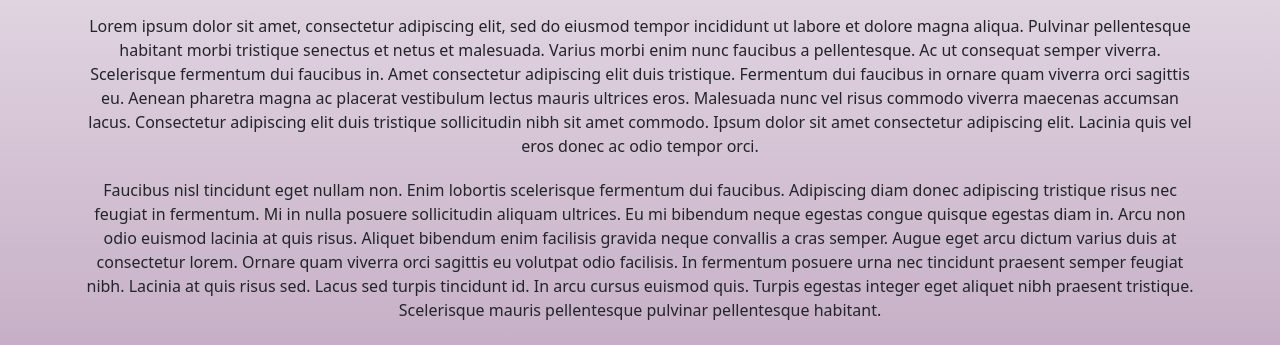
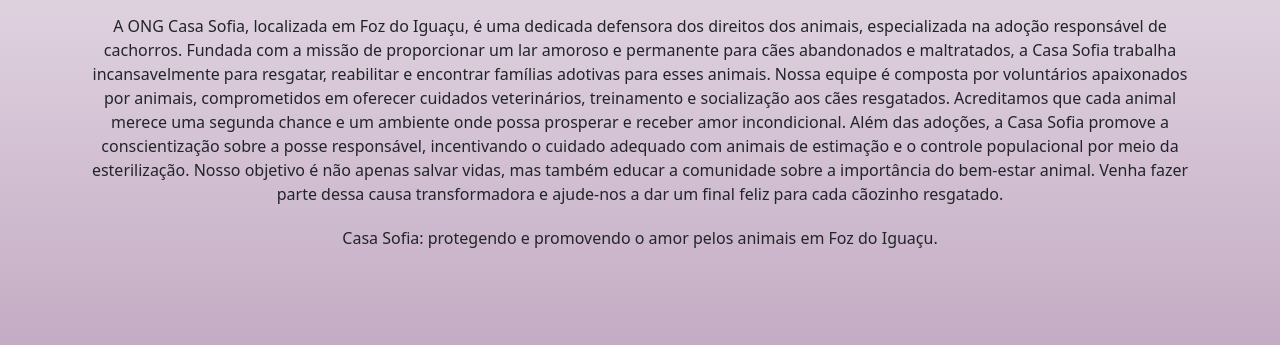
Before and after one commit to Marcusss197/Casa-Sofia, a plain HTML site: page sobrenos.html in a window 1280 px wide. Shown: the part 415-760 px from the top of the page. Drawn offline with nearby package versions, Linux system fonts and the light colour scheme.

Commit message:
mudanca no texto sobre nos parte casa sofia

```diff
--- a/sobrenos.html
+++ b/sobrenos.html
@@ -39,8 +39,16 @@
             <center>
             <h2 style="font-size: 55px;">Casa Sofia</h2>
             </center>
-            <p>Lorem ipsum dolor sit amet, consectetur adipiscing elit, sed do eiusmod tempor incididunt ut labore et dolore magna aliqua. Pulvinar pellentesque habitant morbi tristique senectus et netus et malesuada. Varius morbi enim nunc faucibus a pellentesque. Ac ut consequat semper viverra. Scelerisque fermentum dui faucibus in. Amet consectetur adipiscing elit duis tristique. Fermentum dui faucibus in ornare quam viverra orci sagittis eu. Aenean pharetra magna ac placerat vestibulum lectus mauris ultrices eros. Malesuada nunc vel risus commodo viverra maecenas accumsan lacus. Consectetur adipiscing elit duis tristique sollicitudin nibh sit amet commodo. Ipsum dolor sit amet consectetur adipiscing elit. Lacinia quis vel eros donec ac odio tempor orci.</p>
-            <p>Faucibus nisl tincidunt eget nullam non. Enim lobortis scelerisque fermentum dui faucibus. Adipiscing diam donec adipiscing tristique risus nec feugiat in fermentum. Mi in nulla posuere sollicitudin aliquam ultrices. Eu mi bibendum neque egestas congue quisque egestas diam in. Arcu non odio euismod lacinia at quis risus. Aliquet bibendum enim facilisis gravida neque convallis a cras semper. Augue eget arcu dictum varius duis at consectetur lorem. Ornare quam viverra orci sagittis eu volutpat odio facilisis. In fermentum posuere urna nec tincidunt praesent semper feugiat nibh. Lacinia at quis risus sed. Lacus sed turpis tincidunt id. In arcu cursus euismod quis. Turpis egestas integer eget aliquet nibh praesent tristique. Scelerisque mauris pellentesque pulvinar pellentesque habitant.</p>
+            <p>A ONG Casa Sofia, localizada em Foz do Iguaçu, é uma dedicada defensora dos direitos dos animais, especializada na adoção responsável de cachorros. Fundada com a missão de proporcionar um lar amoroso e permanente para cães abandonados e maltratados, a Casa Sofia trabalha incansavelmente para resgatar, reabilitar e encontrar famílias adotivas para esses animais.
+
+                Nossa equipe é composta por voluntários apaixonados por animais, comprometidos em oferecer cuidados veterinários, treinamento e socialização aos cães resgatados. Acreditamos que cada animal merece uma segunda chance e um ambiente onde possa prosperar e receber amor incondicional.
+
+                Além das adoções, a Casa Sofia promove a conscientização sobre a posse responsável, incentivando o cuidado adequado com animais de estimação e o controle populacional por meio da esterilização. Nosso objetivo é não apenas salvar vidas, mas também educar a comunidade sobre a importância do bem-estar animal.
+
+                Venha fazer parte dessa causa transformadora e ajude-nos a dar um final feliz para cada cãozinho resgatado.</p>
+
+                <p> Casa Sofia: protegendo e promovendo o amor pelos animais em Foz do Iguaçu.</p>
+
         </section>
     </div>
 
```
